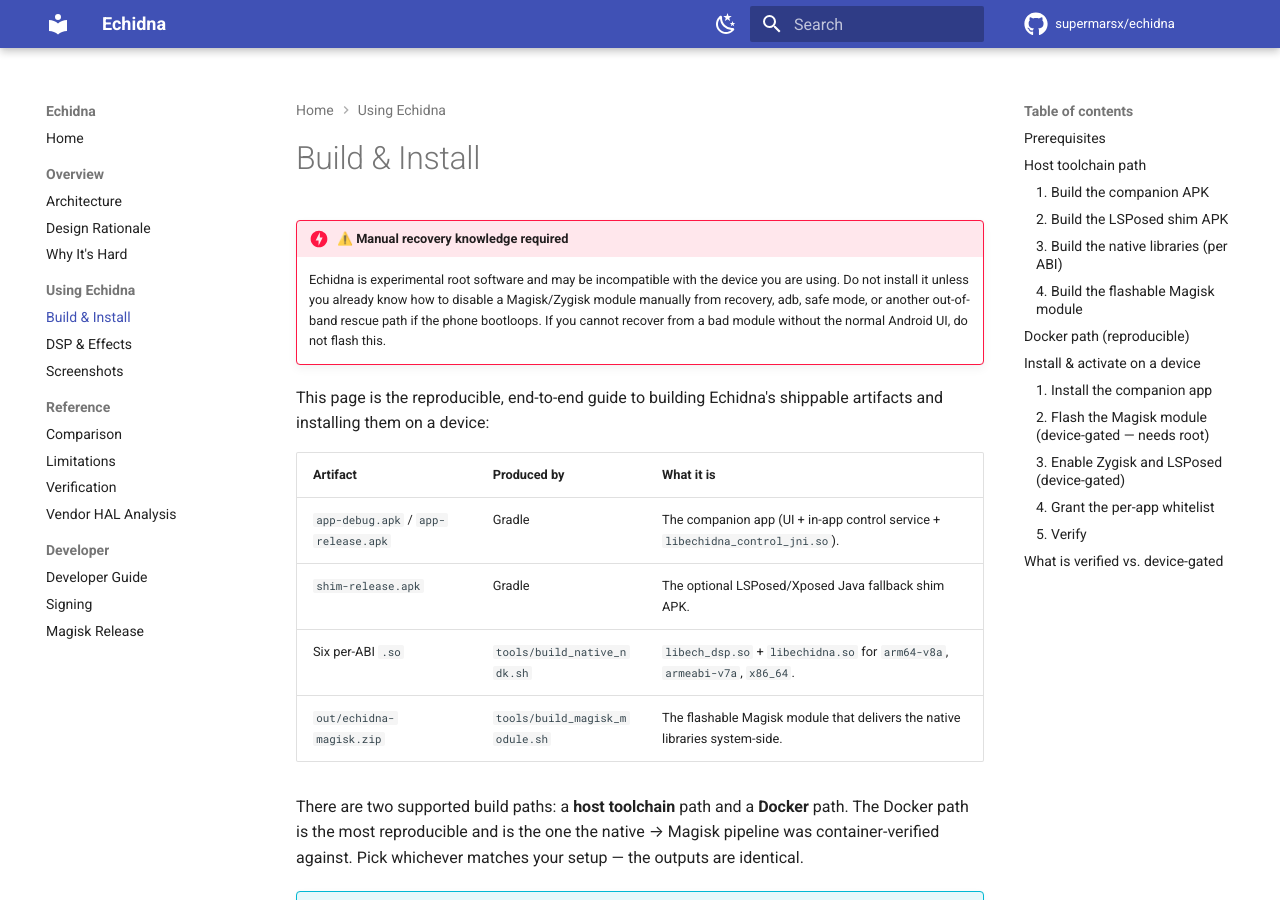
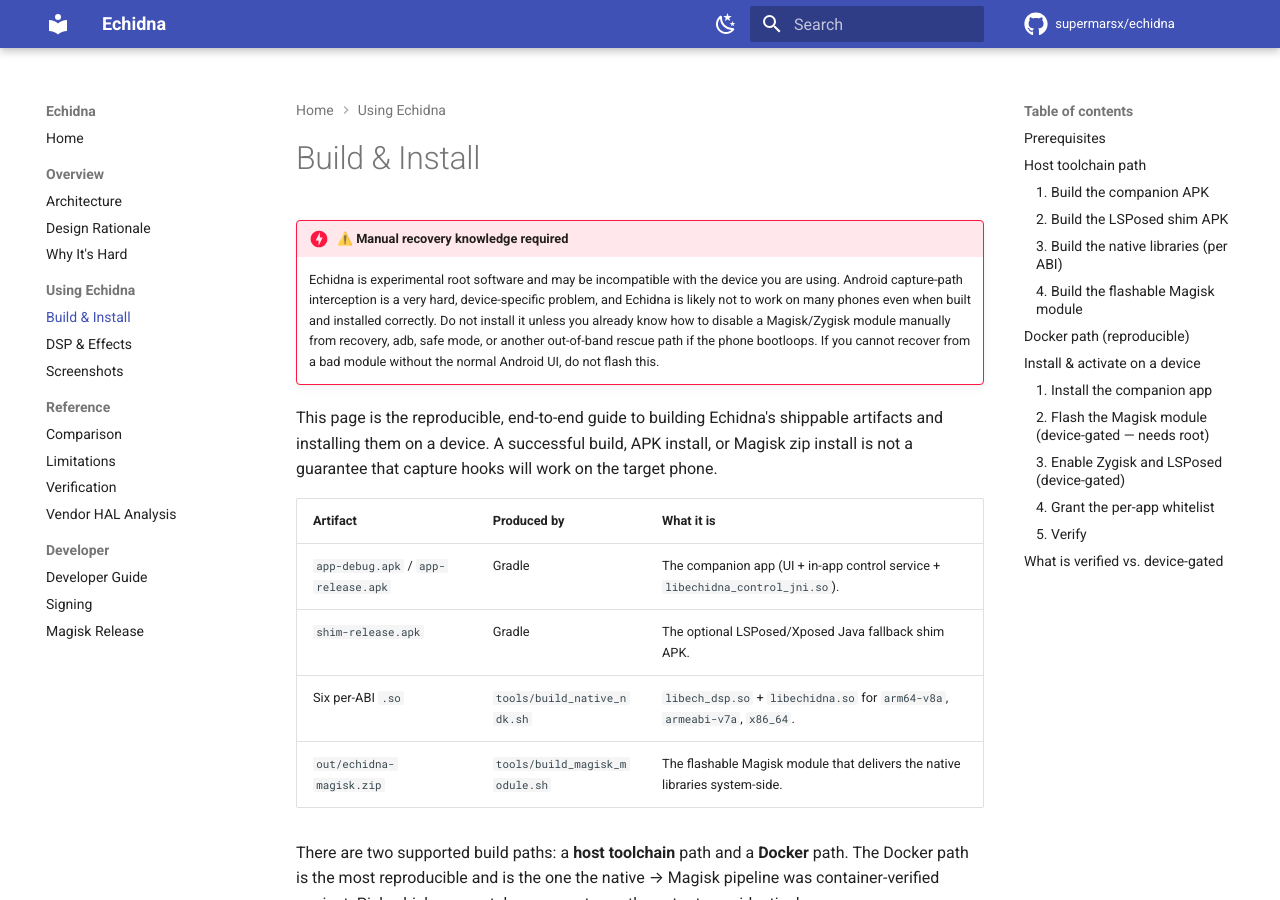
Before and after one commit to supermarsx/echidna, an MkDocs documentation site: the page built from docs/build-install.md, in a window 1280 px wide and 900 px high. Built offline with MkDocs 1.6.1 and Material for MkDocs 9.7.7, drawn with Linux system fonts in a browser that asks for light colours; comment, search, counter and statistics services are not loaded; some of the changed text lies outside the part shown.

Commit message:
Warn users about root install risk
Preserve the original README opening while adding a short root-module warning, show the same risk on the first dashboard screen, and document which release-hardware validation gaps remain device-gated.\n\nCoverage notes now distinguish emulator-verified APK/service/AIDL behavior from unverified arm64 Zygisk, SELinux/LSPosed, physical audio HAL, x86_64 release injection, and armv7 runtime degrade paths.\n\nVerification: android/app Gradle check passed; mkdocs build --strict passed.

````diff
--- a/docs/build-install.md
+++ b/docs/build-install.md
@@ -2,13 +2,17 @@
 
 !!! danger "⚠️ Manual recovery knowledge required"
     Echidna is experimental root software and may be incompatible with the
-    device you are using. Do not install it unless you already know how to
-    disable a Magisk/Zygisk module manually from recovery, adb, safe mode, or
-    another out-of-band rescue path if the phone bootloops. If you cannot
-    recover from a bad module without the normal Android UI, do not flash this.
+    device you are using. Android capture-path interception is a very hard,
+    device-specific problem, and Echidna is likely not to work on many phones
+    even when built and installed correctly. Do not install it unless you
+    already know how to disable a Magisk/Zygisk module manually from recovery,
+    adb, safe mode, or another out-of-band rescue path if the phone bootloops.
+    If you cannot recover from a bad module without the normal Android UI, do
+    not flash this.
 
 This page is the reproducible, end-to-end guide to building Echidna's shippable artifacts and
-installing them on a device:
+installing them on a device. A successful build, APK install, or Magisk zip install is not a
+guarantee that capture hooks will work on the target phone.
 
 | Artifact | Produced by | What it is |
 | -------- | ----------- | ---------- |
@@ -258,6 +262,11 @@
 
 ### 1. Install the companion app
 
+!!! warning "⚠️ Install is not compatibility proof"
+    Installing the companion APK only proves that Android accepted the app package. It does
+    not prove Zygisk loading, LSPosed injection, SELinux access, or vendor audio-HAL capture
+    interception on this phone. Expect many devices to remain unsupported.
+
 ```sh
 adb install -r android/app/app/build/outputs/apk/debug/app-debug.apk
 ```
@@ -315,7 +324,12 @@
 | APK install + launch + screen nav | Emulator-verified (unrooted) |
 | Native `processBlock` via in-app service | Rooted-emulator verified (Android 13/14) |
 | `AudioRecord.read` interception + DSP routing | Rooted-emulator verified (Android 13/14) |
-| Magisk flash, Zygisk/LSPosed activation, broad hook coverage, SELinux/HAL | **Device-gated** |
+| APK install -> service bind -> live AIDL round-trip | Emulator/rooted-emulator verified |
+| Live Zygisk module load + real hook install on arm64 primary | **Device-gated / NOT verified here** |
+| LSPosed shim injection + snapshot read under SELinux | **Device-gated / NOT verified here** |
+| SELinux enforcement + audio HAL behavior on real hardware | **Device-gated / NOT verified here** |
+| x86_64 trampoline under real injection | Rooted-emulator `AudioRecord` slice verified; full release injection NOT verified |
+| armv7 degrade behavior | Build/code-path covered; real armv7 runtime NOT verified |
 
 The full matrix and a step-by-step reproduce-on-real-device procedure are in
 [Verification](verification.md).
````
Also changed, not shown: docs/developer_readme.md (+24 -8 lines), docs/verification.md (+18 -4 lines), readme.md (+8 -0 lines), 2 other files.
